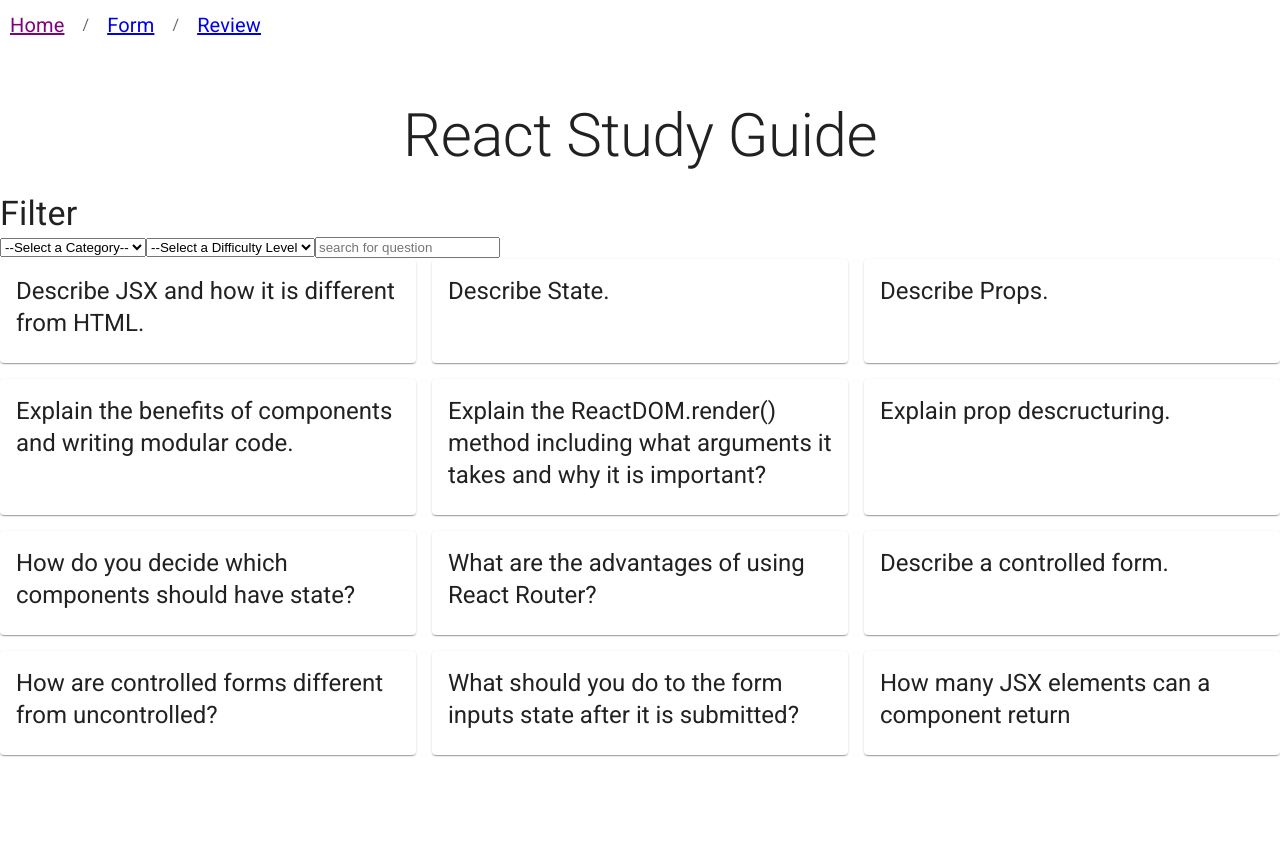
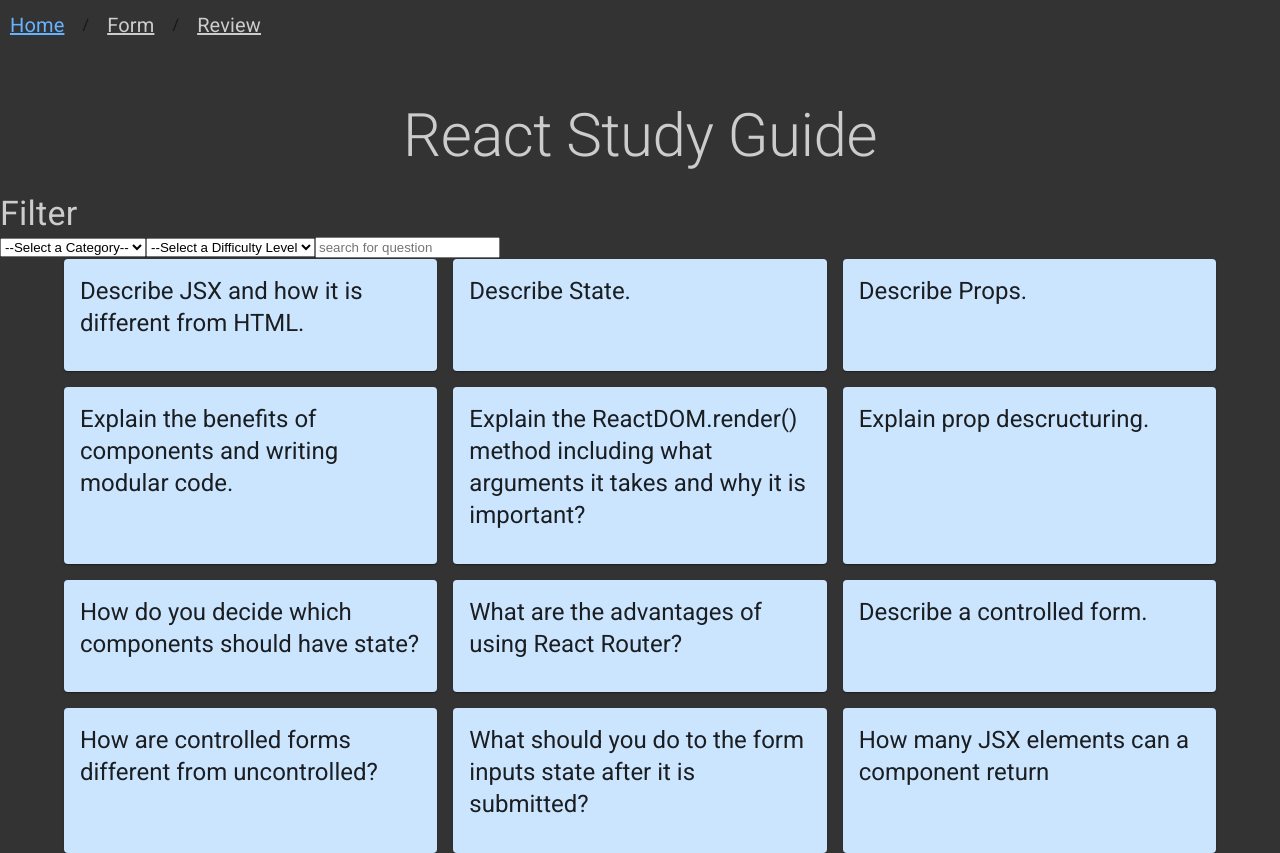
Before and after one commit to CooleyWC/project-phase-2, a React (Create React App) app in the folder my-app/: page / in a window 1280 px wide. Before the commit the page ends 800 px from the top, so only its background shows below. Built offline with nearby package versions, Linux system fonts and the light colour scheme; data requests are answered from the project's data file.

Commit message:
added more styling

```diff
--- a/my-app/src/Filter.js
+++ b/my-app/src/Filter.js
@@ -6,7 +6,7 @@
 
     return (
         <div>
-            <Typography variant='h4'>Filter</Typography>
+            <Typography variant='h4' className='filter'>Filter</Typography>
             <label>
                 <select onChange={handleCategoryFilter} value={filteredQuestions}>
                     <option value='all'>--Select a Category--</option>
--- a/my-app/src/NavBar.css
+++ b/my-app/src/NavBar.css
@@ -3,9 +3,10 @@
     box-sizing: border-box;
     padding: 10px;
     text-align: left;
-    font-size: min(10vw, 20px)
+    font-size: min(10vw, 20px);
+    color: #cccccc
 }
 
 .active {
-    color: purple;
+    color: #66b3ff;
 }
--- a/my-app/src/QuestionCard.js
+++ b/my-app/src/QuestionCard.js
@@ -1,11 +1,9 @@
-import { Card, CardContent, Grid, Typography} from '@mui/material';
+import { Card, CardContent, Typography} from '@mui/material';
 import React, {useState} from 'react';
 
-import Paper from '@mui/material/Paper';
-import { styled } from '@mui/material/styles';
 
 
-const QuestionCard = ({questionTitle, questionAnswer, questionImage, questionId, questionObj, handleReviewClick}) => {
+const QuestionCard = ({questionTitle, questionAnswer, questionImage, questionObj, handleReviewClick}) => {
     const [cardFront, setCardFront] = useState(true);
 
 
@@ -17,14 +15,15 @@
     return (
 
 
-        <Card sx={{height: '100%'}}>
+        <Card sx={{backgroundColor: '#cce5ff', height: '100%'}} >
 
 
         <CardContent
             onClick={handleCardClick}
         >
-            {cardFront ? <Typography variant='h5'>{questionTitle}</Typography>
-            :   <><p>{questionAnswer}</p><img className='code-image' src={questionImage} alt='uh-oh'/>
+            {cardFront ? <Typography variant='h5' gutterBottom>{questionTitle}</Typography>
+            :   <><Typography variant='body1'>{questionAnswer}</Typography><img className='code-image' src={questionImage} alt='uh-oh'/>
+                <br></br>
                 <button onClick={(e)=>{
                 handleReviewClick(e, questionObj)
                 }}>{questionObj.review ? 'Remove from Review': 'Add to Review'}</button> </>}
--- a/my-app/src/QuestionList.js
+++ b/my-app/src/QuestionList.js
@@ -88,7 +88,9 @@
             handleSearchChange={handleSearchChange}
             />
         <div>
+            <Container>
             {questionListings}
+            </Container>
         </div>
 
         </div>
--- a/my-app/src/index.css
+++ b/my-app/src/index.css
@@ -9,6 +9,7 @@
 
 .header {
   text-align: center;
+  color: #cccccc
 }
 
 code {
@@ -26,3 +27,7 @@
   max-width: 500px;
   max-height: 500px;
 }
+
+.filter {
+  color: #cccccc
+}
--- /dev/null
+++ b/my-app/src/theme.js
@@ -0,0 +1,18 @@
+import { createTheme } from "@mui/material/styles";
+
+
+const theme = createTheme({
+    palette: {
+        primary: {
+            main: '#007bff'
+        },
+        secondary: {
+            main: '#6c5ce7'
+        },
+        background: {
+            default: '#333333'
+        }
+    }
+})
+
+export default theme;
```
Also changed, not shown: my-app/src/index.js (+8 -1 lines).
